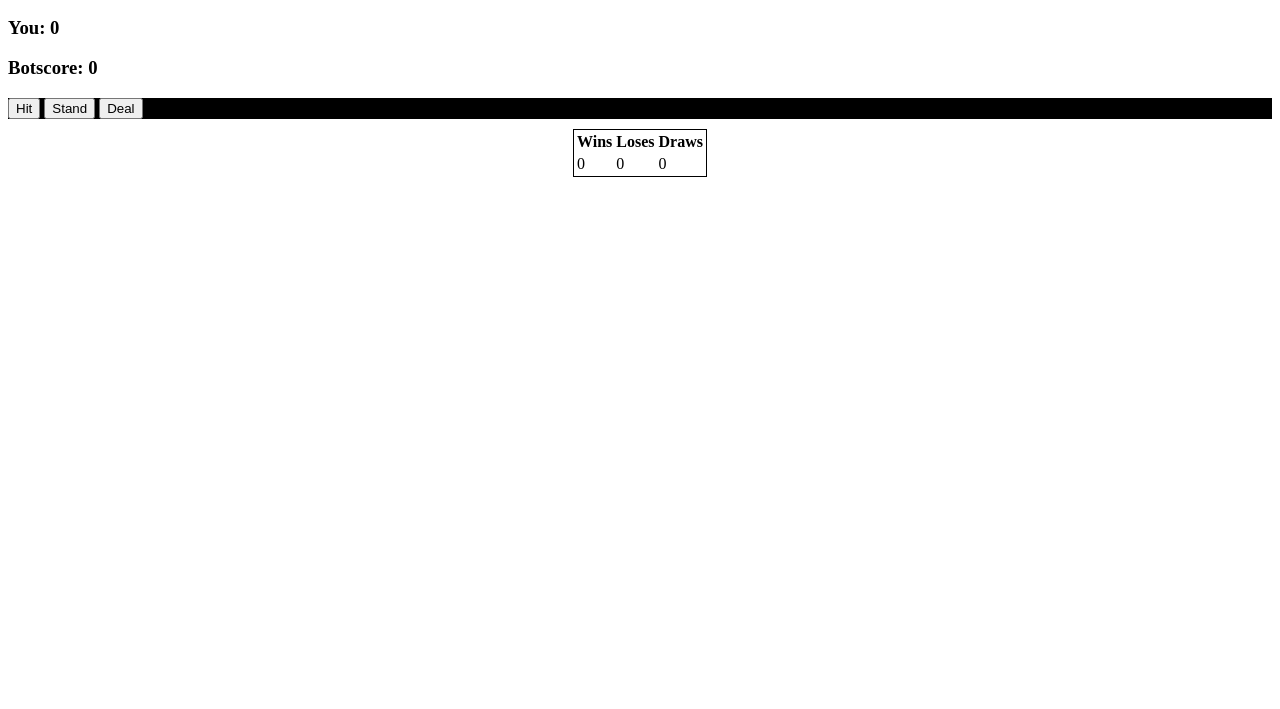
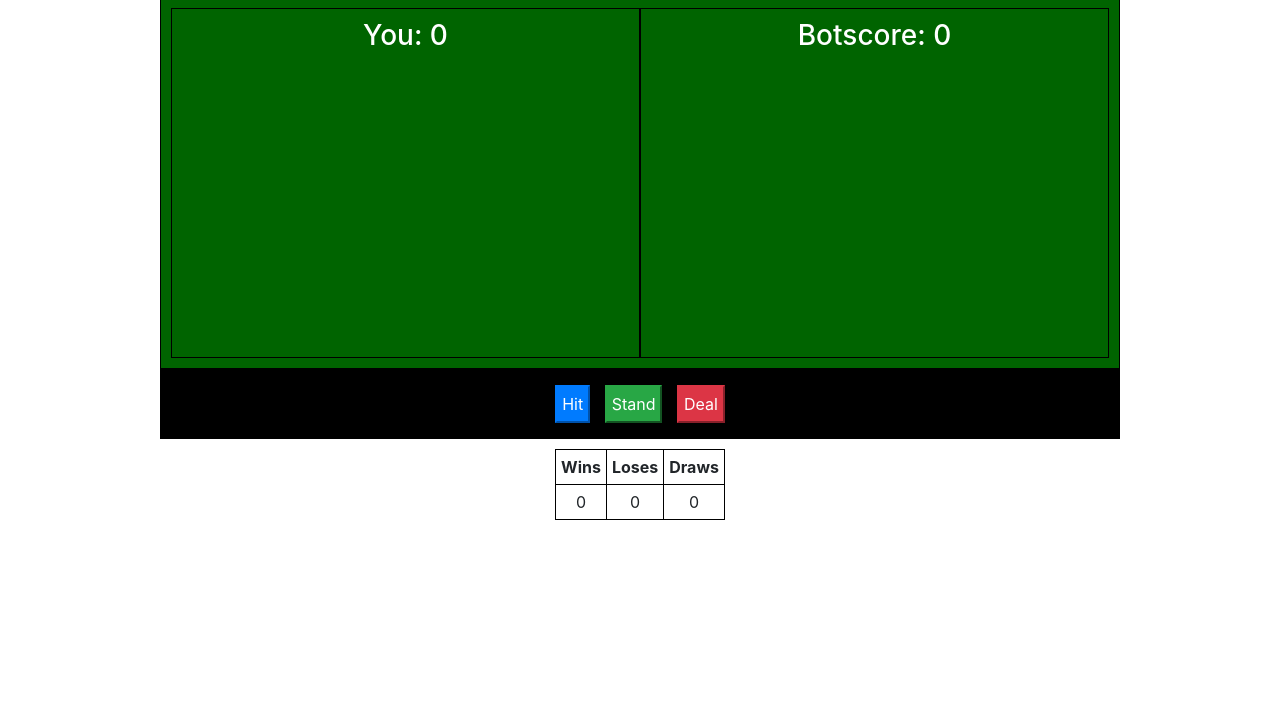
Before and after one commit to nikhil0770/The-Black-Jack-Game, a plain HTML site: page index.html in a window 1280 px wide. Shown: the part 91-800 px from the top of the page. Drawn offline with Linux system fonts and the light colour scheme; the site is published under a folder, as on GitHub Pages, so addresses that start at the root find nothing.

Commit message:
Update index.html

```diff
--- a/index.html
+++ b/index.html
@@ -4,8 +4,8 @@
     <meta charset="UTF-8" />
     <meta name="viewport" content="width=device-width, initial-scale=1.0" />
     <title>The Black Jack</title>
-    <link rel="stylesheet" href="/css/styles.css" />
-    <link rel="stylesheet" href="/css/bootstrap.css" />
+    <link rel="stylesheet" href="./css/styles.css" />
+    <link rel="stylesheet" href="./css/bootstrap.css" />
   </head>
   <body>
     <div id="container">
@@ -42,5 +42,5 @@
       </div>
     </div>
   </body>
-  <script src="/js/main.js"></script>
+  <script src="./js/main.js"></script>
 </html>
```
